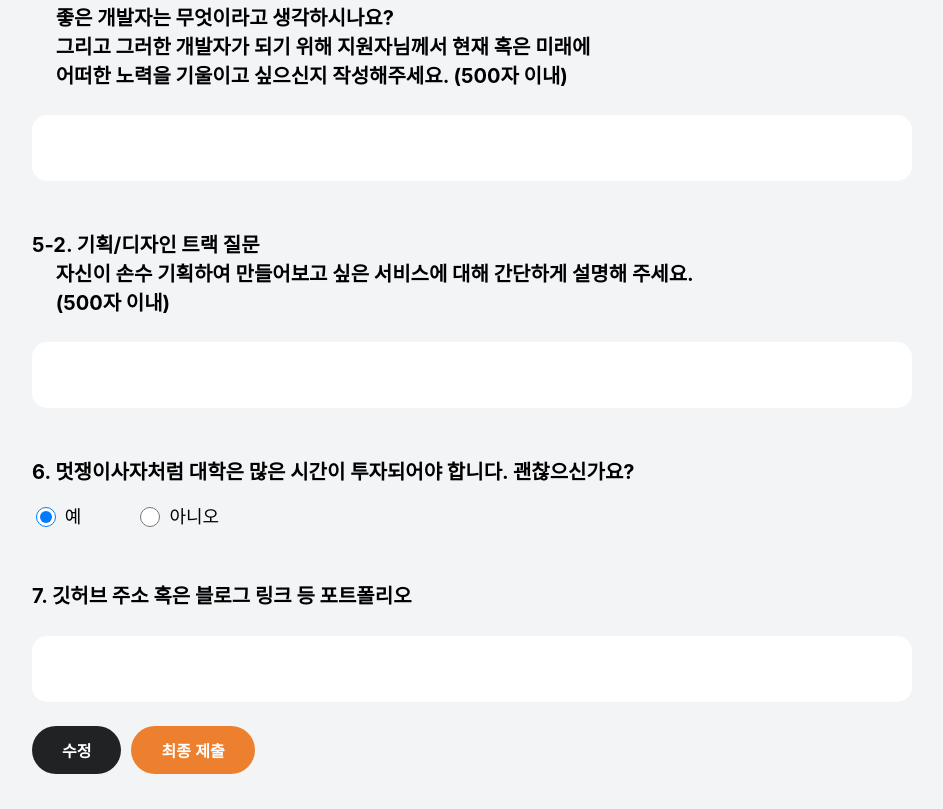
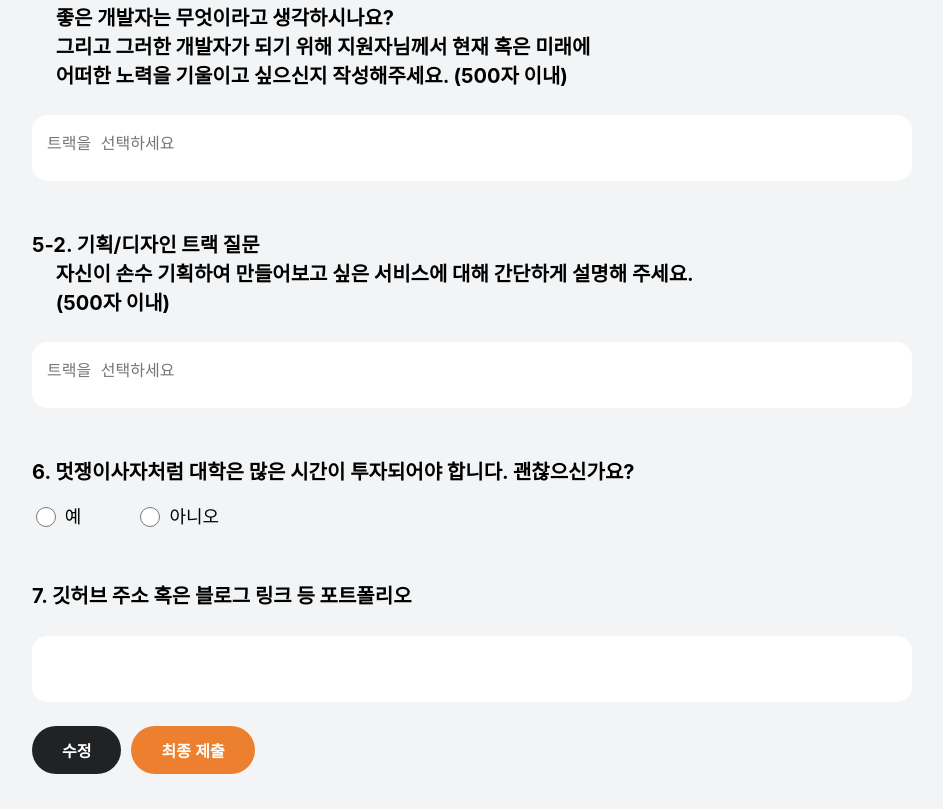
Before and after one commit to LIKELION-HUFS-13th-MANAGEMENT/Recruitment-Frontend, a React (Create React App) app: page /write in a window 1280 px wide. Shown: the part 1109-1918 px from the top of the page, without its empty margins (168-1111 px from the left). Built offline with nearby package versions, Linux system fonts and the light colour scheme.

Commit message:
feat: 지원서 작성 트랙별 5번 질문 트랙 미선택 시 지원하실 트랙 선택해 주세요 알림 설정 (미선택 시 트랙 선택 알림 띄우고, 프/백 선택 시 기/디 답변 못 달도록, 기/디 선택 시 프/백 답변 못 달도록 설정)

```diff
--- a/src/ui/pages/write.jsx
+++ b/src/ui/pages/write.jsx
@@ -5,13 +5,13 @@ import * as W from "../styles/writeStyles";
 
 const Write = () => {
     const [formData, setFormData] = useState({
-        track: 0,
+        track: "",
         answer1:"",
         answer2:"",
         answer3:"",
         answer4:"",
         answer5:"",
-        canSpendTime: "True",
+        canSpendTime: "",
         portfolio:""
     });
 
@@ -52,6 +52,12 @@ const Write = () => {
         localStorage.setItem('submittedFormData', JSON.stringify(newFormData));
     };
 
+    const handleTrackDependentInput = (e, allowedTracks) => {
+        if (!allowedTracks.includes(formData.track)) {
+            e.target.blur();
+            alert("지원하실 트랙을 먼저 선택해 주세요.");
+        }
+    };
 
     const TextboxHeight = (e) => {
         e.target.style.height = "auto";
@@ -63,6 +69,11 @@ const Write = () => {
 
         if (!accessToken) {
             alert("로그인이 필요합니다.");
+            return;
+        }
+
+        if (formData.track !== 0 && formData.track !== 1 && formData.track !== 2) {
+            alert("지원하실 트랙을 선택해 주세요.");
             return;
         }
 
@@ -230,7 +241,9 @@ const Write = () => {
                         maxLength="500"
                         onInput={TextboxHeight}
                         onChange={handleChange}
-                        value={formData.answer5}
+                        value={formData.track === 0 || formData.track === 1 ? formData.answer5 : ""}
+                        onFocus={(e) => handleTrackDependentInput(e, [0, 1])}
+                        placeholder={formData.track === 0 || formData.track === 1 ? "" : "트랙을 선택하세요"}
                     />
                 </W.FiContent>
             </W.Five>
@@ -244,7 +257,9 @@ const Write = () => {
                         maxLength="500"
                         onInput={TextboxHeight}
                         onChange={handleChange}
-                        value={formData.answer5}
+                        value={formData.track === 2 ? formData.answer5 : ""}
+                        onFocus={(e) => handleTrackDependentInput(e, [2])}
+                        placeholder={formData.track === 2 ? "" : "트랙을 선택하세요"}
                     />
                 </W.SContent>
             </W.Six>
```
